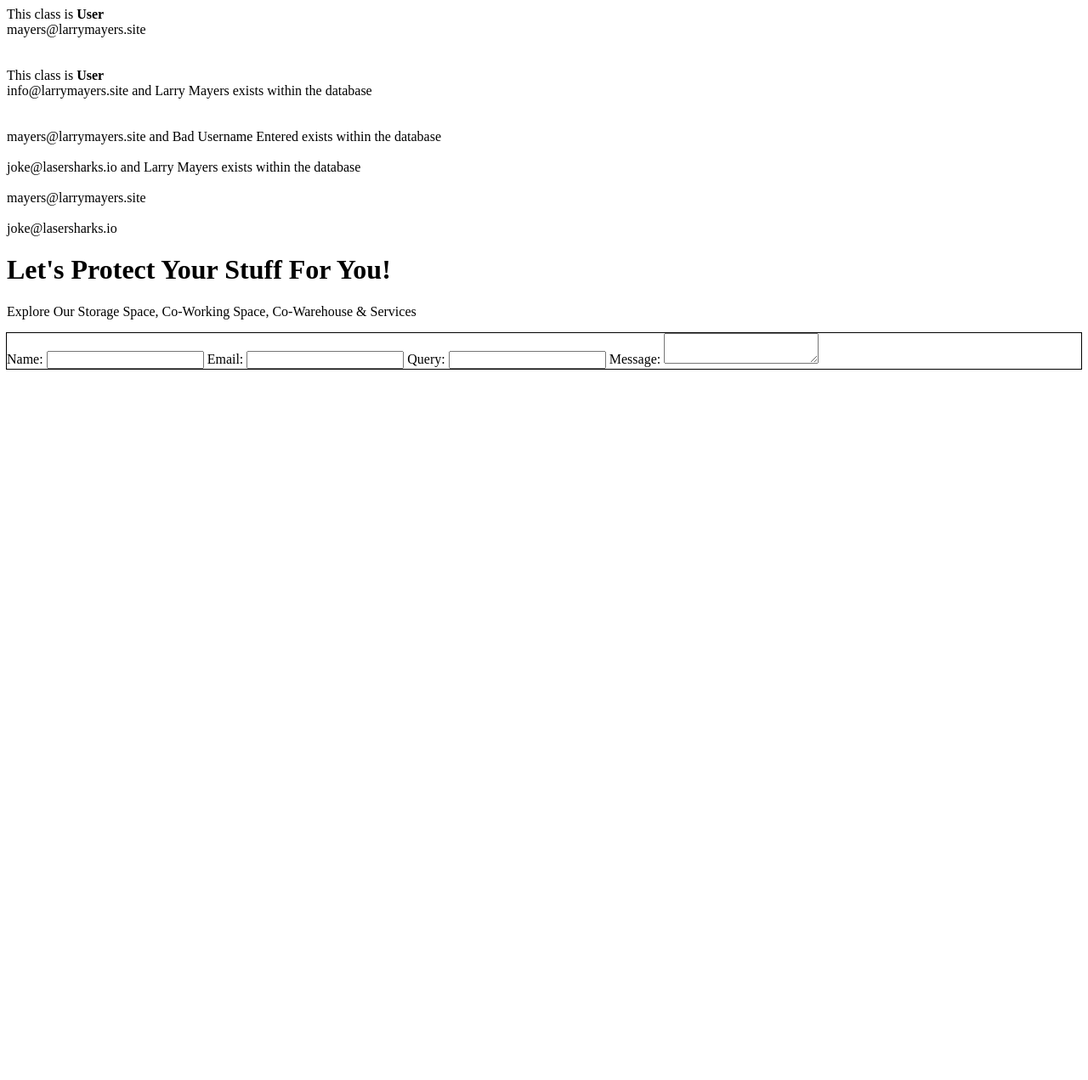
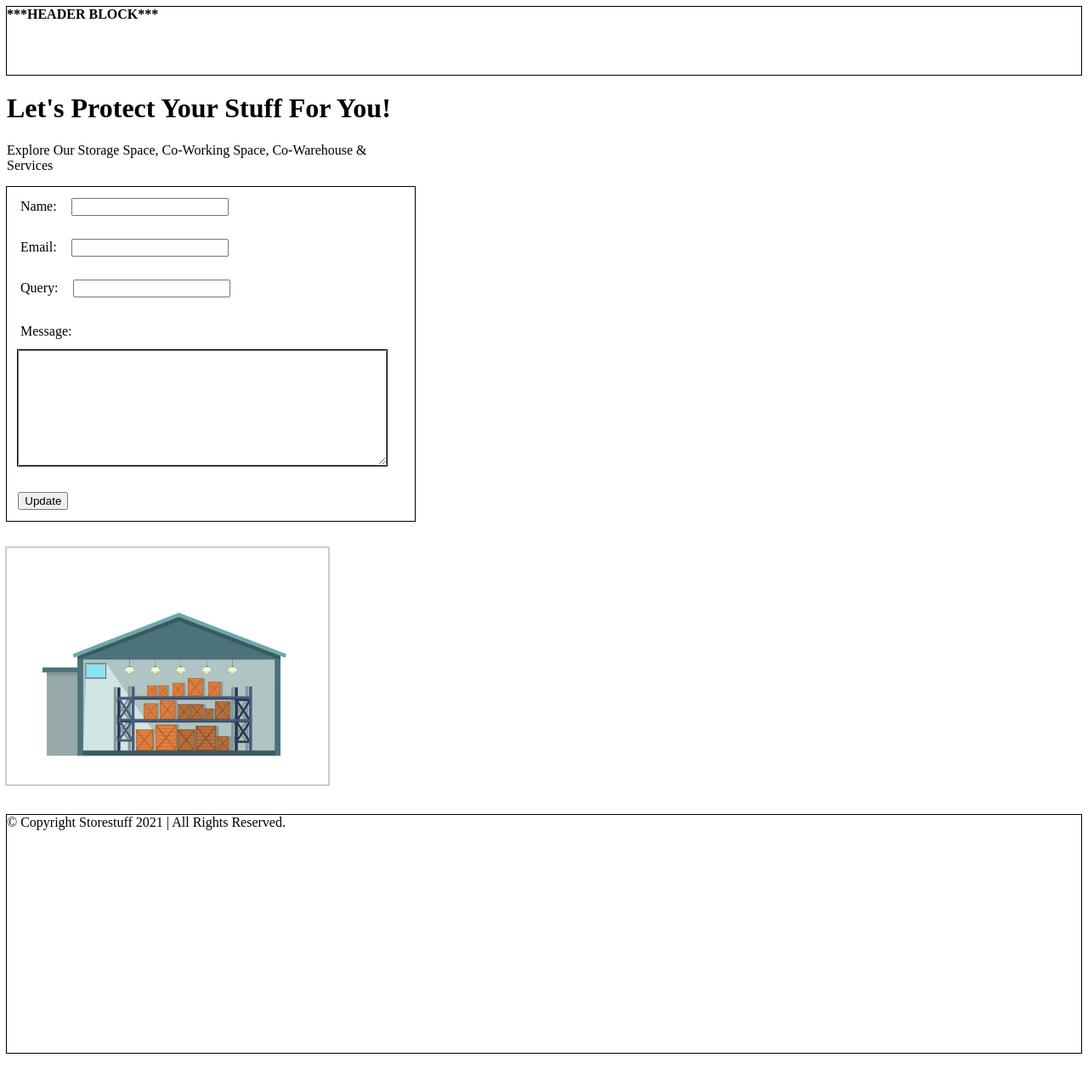
Before and after one commit to mayerz6/storestuff, a PHP site: page / in a window 1280 px wide. Shown: the whole page at 85% size. Before the commit the page ends 435 px from the top, so only its background shows below. Run offline with PHP 8.4, Linux system fonts and the light colour scheme.

Commit message:
Inclusion of additional project resources

```diff
--- /dev/null
+++ b/assets/class/validate.php
@@ -0,0 +1,179 @@
+<?php
+
+/* Definition of User CLASS */
+class User {
+
+    /* Definition of UNIQUE class properties */
+    private $email = "test@user.com";
+    private $username = "testuser";
+
+  /* Definition of User CLASS contructor function */
+     public function __construct($usrEmail, $usrName){
+        $this->email = $usrEmail;
+        $this->username = $usrName;
+    }
+
+    /* Getter Function  */
+    public function getEmail(){
+        return $this->email;
+    }
+    /* Setter Function */
+    public function setEmail($email){
+        if(strpos($email, '@') > -1){
+            $this->email = $email;
+        } else {
+            $this->email = "no-valid-email@entered.com";
+        }
+    }
+
+    public function getUsername(){
+        return $this->username;
+    }
+
+    public function setUsername($username){
+        if(strlen($username) > 0){
+            $this->username = $username;
+        } else {
+            $this->username = "Bad Username Entered";
+        }
+    }
+
+    /* Definition of showUser function */
+    public function showUser(){
+        return "$this->email and $this->username exists within the database";
+    }
+}
+
+class Visitor extends User{
+
+    public $userId;
+
+    public function __construct($usrId, $usrEmail, $usrName){
+        $this->userId = $usrId;
+        parent::__construct($usrEmail, $usrName);
+    }
+
+}
+
+class Customer extends User{
+
+    public $customerId;
+
+    public function __construct($customerId, $usrEmail, $usrName){
+        $this->customer = $customerId;
+        parent::__construct($usrEmail, $usrName);
+    }
+
+}
+
+class UserValidator {
+
+    /* UserValidator CLASS Functions */
+    /* 1 - Constructor COLLECTS user entered FORM data via POST super global variable  */
+    /* 2 - Test for the existence of required FORM field input */
+    /* 3 - Execute CLASS method to validate form input based on expected user information */
+    /* 4 - Execute CLASS method to pass SANTIZED input to server for processing */
+
+    /* Return ERROR messages if SANTIZATION tests FAIL */
+    /* Return SUCCESS messages if SANTIZATION tests PASS */
+
+    private $data;  /* Attribute to collect all info entered within site registration FORM */
+    private $errors = [];  /* Attribute to collect all error messages presented within FORM UI */
+    private static $fields = ['name', 'email', 'message'];  /* Attribute to record all required FORM input fields */
+
+    public function __construct($post_data){
+        // the DATA attribute will contain an array of records retrieved from the POST super global array
+        $this->data = $post_data;
+    }
+
+    public function validateForm(){
+    // Test for the existence of these fields being entered within the FORM.
+       foreach(self::$fields as $field){
+           if(!array_key_exists($field, $this->data)){
+                trigger_error("$field is not present in data!!!");
+                    return;
+           }
+       }
+
+       $this->validateName();
+       $this->validateEmail();
+       $this->validateMessage();
+
+       return $this->errors;
+
+    }
+
+    private function validateName(){
+    /* Remove all empty spaces within user input and store as TMP variable 'REC' */
+        $rec = trim($this->data['name']);
+        $errorMsg = "Empty name fields are not allowed!!!";
+        /* If 'REC' variable is BLANK then record error message */
+        if(empty($rec)){
+         //   trigger_error($errorMsg);
+                $this->addError("Name", $errorMsg);
+                return;
+
+        } else {
+
+            if(!preg_match('/^[a-zA-Z0-9]{6,15}$/', $rec)){
+                $errorMsg = "Name field criteria not met!!!";
+                  // trigger_error($errorMsg);
+                   $this->addError("Name", $errorMsg);
+                   return;
+            }
+
+        }
+    }
+
+    private function validateEmail(){
+        $rec = trim($this->data['email']);
+        $errorMsg = "Emtpy email address fields are not allowed!!!";
+        if(empty($rec)){
+         //   trigger_error($errorMsg);
+                $this->addError("Email", $errorMsg);
+                return;
+        } else {
+
+            if(!filter_var($rec, FILTER_VALIDATE_EMAIL)){
+                $errorMsg = "Email entered is not valid!!!";
+                   // trigger_error($errorMsg);
+                        $this->addError("Email", $errorMsg);
+                            return;
+            }
+        }
+
+
+    }
+
+    private function validateMessage(){
+        $msg = trim($this->data['message']);
+        $errorMsg = "Empty message fields are not allowed!!!";
+        if(empty($msg)){
+          //  trigger_error($errorMsg);
+                $this->addError("Message", $errorMsg);
+                return;
+
+        } else {
+
+            if(!preg_match('/^[a-zA-Z0-9]{2,60}$/', $msg)){
+                $errorMsg = "Criteria for feedback message fields are not met!!!";
+                  //  trigger_error($errMsg);
+                    $this->addError("Message", $errorMsg);
+                    return;
+
+            }
+        }
+    }
+
+    private function addError($field, $errorMsg){
+        $this->errors[$field] = $errorMsg;
+    }
+
+}
+
+
+$instance = new Visitor("001", "info@larrymayers.site", "mayerz6");
+
+// echo "Here is " . $instance->showUser();
+
+?>
--- a/assets/css/styles.css
+++ b/assets/css/styles.css
@@ -1,6 +1,13 @@
 /* Define the DEFAULT UI styles for all pages on the site. */
 
 div#fbRegion { outline: 1px solid #000; }
+div#fbRegion form > * { margin-top: 1em; margin-bottom: 1em; margin-left: 1em; }
+div#fbRegion textarea { outline: 1px solid #000; width: 428px; height: 130px; }
+div#imgRegion img { outline: 2px solid #ccc; width: 378px; height: 278px; margin-top: 2em; }
+div#main section#screen { width: 480px; }
+div#main section#screen { width: 480px; }
+header { outline: 1px solid #000; margin: 0em 0em; height: 80px; }
+footer { outline: 1px solid #000; margin: 2em 0em; height: 280px; }
 
 
 /* Define the UI layout for MOBILE devices */
--- a/index.php
+++ b/index.php
@@ -1,126 +1,52 @@
+<?php /* Load external PHP file   */  include 'assets/class/validate.php'; ?>
+
 <?php
 
-/* Definition of User CLASS */
-class User {
-
-    /* Definition of UNIQUE class properties */
-    private $email = "test@user.com";
-    private $username = "testuser";
-
-  /* Definition of User CLASS contructor function */
-     public function __construct($usrEmail, $usrName){
-        $this->email = $usrEmail;
-        $this->username = $usrName;
+    if(isset($_POST['submit'])){
+       $test = new UserValidator($_POST);
+       $errors = $test->validateForm();
+     // echo "Form submitted!!!";
     }
 
-    /* Getter Function  */
-    public function getEmail(){
-        return $this->email;
-    }
-    /* Setter Function */
-    public function setEmail($email){
-        if(strpos($email, '@') > -1){
-            $this->email = $email;
-        } else {
-            $this->email = "no-valid-email@entered.com";
-        }
-    }
+?>
 
-    public function getUsername(){
-        return $this->username;
-    }
-
-    public function setUsername($username){
-        if(strlen($username) > 0){
-            $this->username = $username;
-        } else {
-            $this->username = "Bad Username Entered";
-        }
-    }
-
-    /* Definition of showUser function */
-    public function showUser(){
-        return "$this->email and $this->username exists within the database";
-    }
-}
-
-class Visitor extends User{
-
-    public $userId;
-
-    public function __construct($usrId, $usrEmail, $usrName){
-        $this->userId = $usrId;
-        parent::__construct($usrEmail, $usrName);
-    }
-
-}
-
-class Customer extends User{
-
-    public $customerId;
-
-    public function __construct($customerId, $usrEmail, $usrName){
-        $this->customer = $customerId;
-        parent::__construct($usrEmail, $usrName);
-    }
-
-}
-
-
-/* Instantiation of User CLASS to define site visitor engagement */
-
-$user1 = new User("mayers@larrymayers.site", "Nicole Mayers");
-
-echo 'This class is <b>' . get_class($user1) . '</b><br>';
-
-echo $user1->getEmail();
-
-echo "<br>";
-echo "<br>";
-echo "<br>";
-
-$user2 = new User("info@larrymayers.site", "Larry Mayers");
-
-echo 'This class is <b>' . get_class($user2) . '</b><br>';
-
-echo $user2->showUser();
-
-echo "<br>";
-echo "<br>";
-echo "<br>";
-
-$user2->setEmail("joke@lasersharks.io");
-$user1->setUsername("");
-
-echo $user1->showUser() . '<br><br>';
-echo $user2->showUser() . '<br><br>';
-
-echo $user1->getEmail() . '<br><br>';
-echo $user2->getEmail();
-
-
-?>
 
 <!DOCTYPE html>
 
 <html lang="en">
     <head>
         <title>Store Stuff</title>
+        <link rel="icon" href="favicon.png" type="image/gif" sizes="16x16">
         <link rel="stylesheet" href="assets/css/styles.css" />
+
     </head>
 
     <body>
+
+        <header>
+            <b>***HEADER BLOCK***</b>
+        </header>
+        <div id="main">
             <h1>Let's Protect Your Stuff For You!</h1>
                 <section id="screen">
                     <p>Explore Our Storage Space, Co-Working Space, Co-Warehouse & Services</p>
                         <div id="fbRegion">
-                        <span>Name: </span><input type="text"  />
-                        <span>Email: </span><input type="email" />
-                        <span>Query: </span><input type="text" />
-                        <span>Message: </span><textarea type="text" ></textarea>
+                            <form action="<?php echo $_SERVER['PHP_SELF'] ?>" method="POST">
+                                <span>Name: </span><input type="text" name="name" value="<?php echo htmlspecialchars($_POST['name'] ?? ''); ?>"  /><b><?php echo $errors['Name'] ?? ''; ?></b><br>
+                                <span>Email: </span><input type="email" name="email" value="<?php echo htmlspecialchars($_POST['email'] ?? ''); ?>" /><b><?php echo $errors['Email'] ?? ''; ?></b><br>
+                                <span>Query: </span><input type="text" name="topic" /><br><br>
+                                <span>Message: </span><textarea type="text" name="message"><?php echo htmlspecialchars($_POST['message'] ?? ''); ?></textarea><b><?php echo $errors['Message'] ?? ''; ?></b><br>
+                                <input type="submit" value="Update" name="submit" />
+                            </form>
                             </div>
-                    <div id="imgRegion"><img src="" /></div>
                  </section>
+                 <div id="imgRegion"><img src="./assets/img/warehouse-building.png" /></div>
+                </div>
+                <footer>
+                    <!-- ***FOOTER BLOCK***</b> -->
+
+                    <span>&copy; Copyright Storestuff <?php echo date("Y"); ?> | All Rights Reserved. </span>
+                </footer>
 
     </body>
 </html>
```
Also changed, not shown: assets/img/download.png (added), assets/img/warehouse-building-1.png (added), assets/img/warehouse-building.png (added), assets/img/warehouse.png (added), favicon.png (added). Lines whose indentation alone changed are shown as unchanged.
